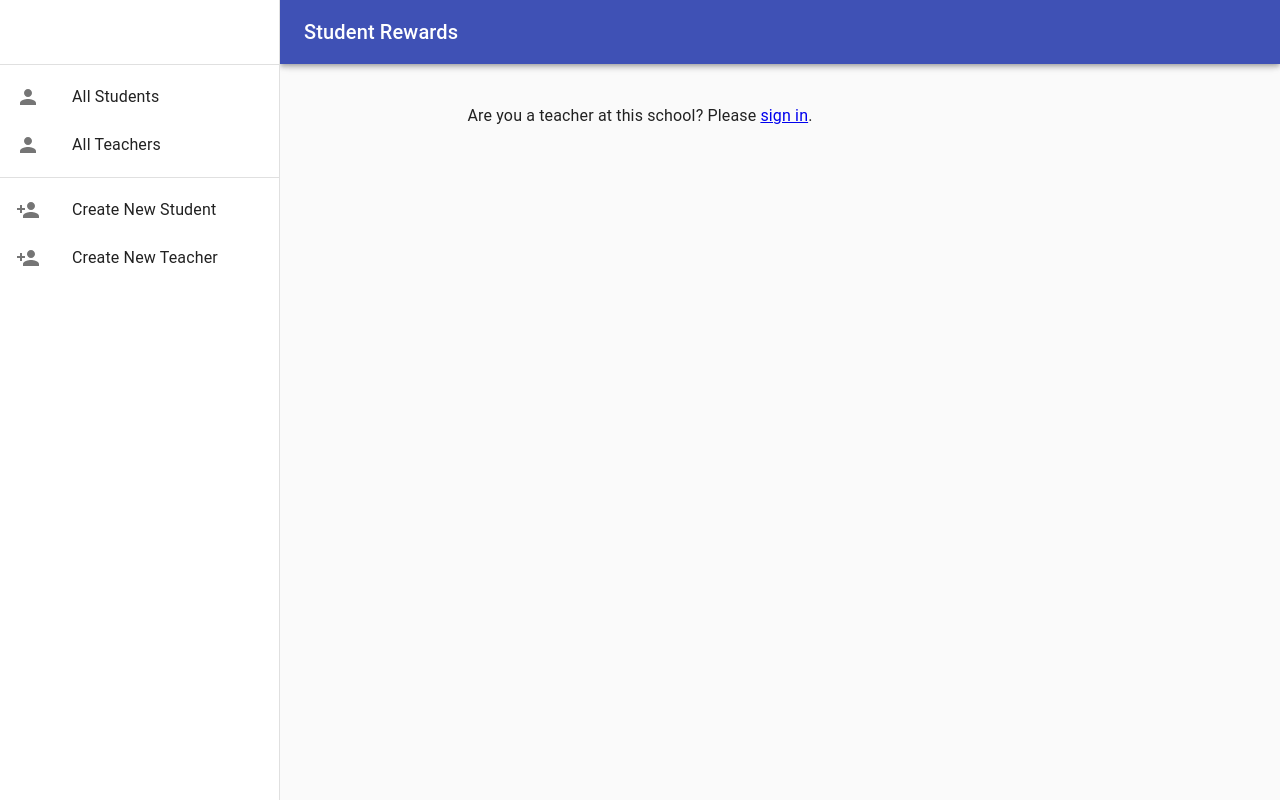
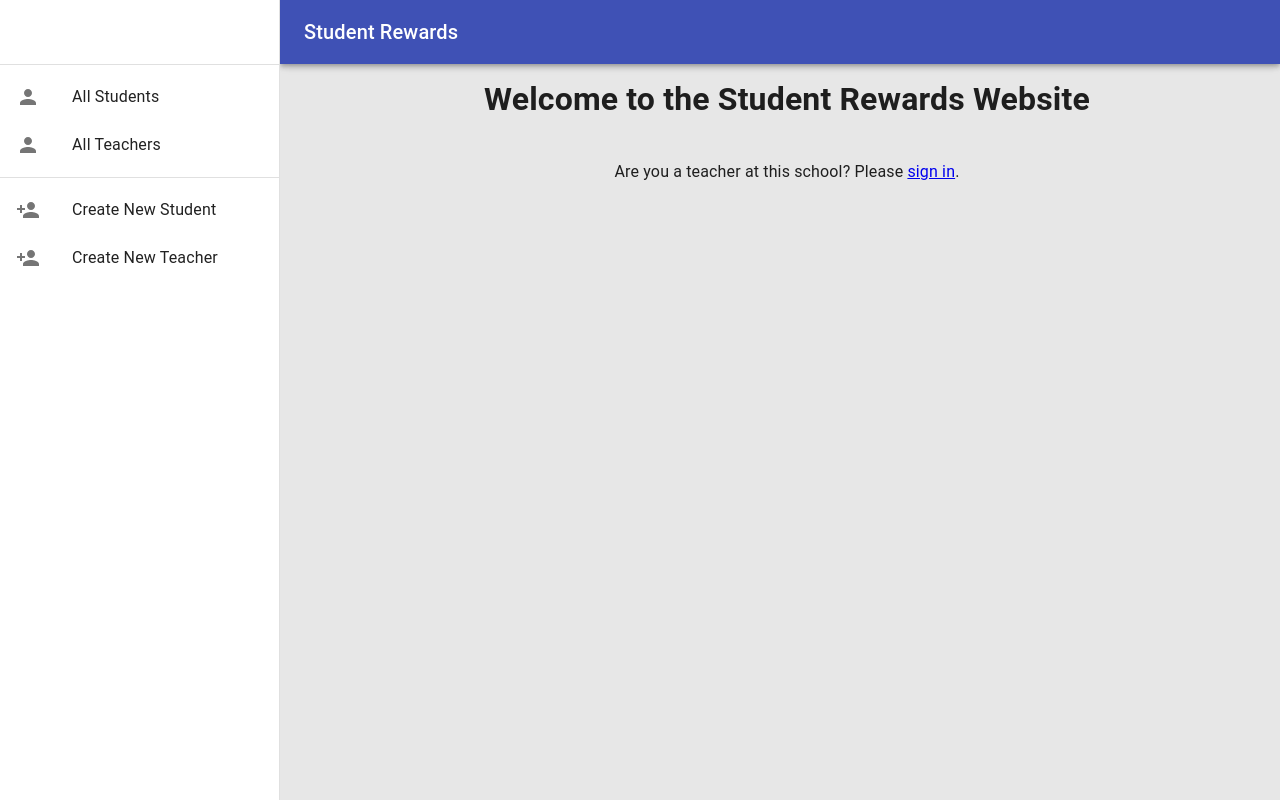
Before and after one commit to benard-kong/student-rewards-frontend, a Next.js app: page / in a window 1280 px wide. Built offline with nearby package versions, Linux system fonts and the light colour scheme; no server answers.

Commit message:
[navigation-drawer] Styling drawer and main content area

```diff
--- a/components/Navigation/Drawer.tsx
+++ b/components/Navigation/Drawer.tsx
@@ -1,14 +1,9 @@
+/* eslint react/jsx-props-no-spreading: 0 */
 import React from "react";
-import { NextRouter } from "next/router";
-import AppBar from "@material-ui/core/AppBar";
-import CssBaseline from "@material-ui/core/CssBaseline";
-import Drawer from "@material-ui/core/Drawer";
-import Hidden from "@material-ui/core/Hidden";
-import IconButton from "@material-ui/core/IconButton";
+import { AppProps } from "next/app";
+import { AppBar, Box, CssBaseline, Drawer, Hidden, IconButton, Toolbar, Typography } from "@material-ui/core";
+import { makeStyles, useTheme, Theme, createStyles, styled } from "@material-ui/core/styles";
 import MenuIcon from "@material-ui/icons/Menu";
-import Toolbar from "@material-ui/core/Toolbar";
-import Typography from "@material-ui/core/Typography";
-import { makeStyles, useTheme, Theme, createStyles } from "@material-ui/core/styles";
 import { adminLinks, primaryLinks } from "./navigation.config";
 import DrawerList from "./partials/DrawerList";
 
@@ -49,19 +44,23 @@ const useStyles = makeStyles((theme: Theme) =>
   })
 );
 
-interface Props {
-  router: NextRouter;
+const MainComponentContainer = styled(Box)({
+  "background-color": "rgba(0, 0, 0, 0.075)",
+  "min-height": "100vh",
+  "min-width": `calc(100% - ${drawerWidth}px)`,
+  "padding-top": "4em",
+  "padding-left": "1em",
+});
+
+interface Props extends AppProps {
+  pageProps: object;
   window?: () => Window;
 }
 
 // INFO: Temporary
 const isAdmin = true;
 
-export default function ResponsiveDrawer(props: Props) {
-  const {
-    router: { pathname },
-    window,
-  } = props;
+export default function ResponsiveDrawer({ Component, pageProps = {}, router: { pathname }, window }: Props) {
   const classes = useStyles();
   const theme = useTheme();
   const [mobileOpen, setMobileOpen] = React.useState(false);
@@ -130,6 +129,9 @@ export default function ResponsiveDrawer(props: Props) {
           </Drawer>
         </Hidden>
       </nav>
+      <MainComponentContainer>
+        <Component {...pageProps} />
+      </MainComponentContainer>
     </div>
   );
 }
--- a/components/Navigation/partials/DrawerList.tsx
+++ b/components/Navigation/partials/DrawerList.tsx
@@ -5,17 +5,26 @@ import List from "@material-ui/core/List";
 import ListItem from "@material-ui/core/ListItem";
 import ListItemIcon from "@material-ui/core/ListItemIcon";
 import ListItemText from "@material-ui/core/ListItemText";
-import useTheme from "@material-ui/core/styles/useTheme";
+import { useTheme, withStyles } from "@material-ui/core/styles";
 import { LinkObject } from "../navigation.config";
 
+const StyledListItem = withStyles({
+  disabled: {
+    opacity: "1 !important", // Not able to override defaults without !important?
+  },
+  selected: {
+    "background-color": "rgba(0, 0, 0, 0.3) !important",
+  },
+})(ListItem);
+
 type Props = {
+  hasDivider: boolean;
   linksList: LinkObject[];
-  hasDivider: boolean;
+  mobileClose: Function;
   pathname: string;
-  mobileClose: Function;
 };
 
-export default function DrawerList({ linksList, hasDivider = false, pathname, mobileClose }: Props) {
+export default function DrawerList({ hasDivider = false, linksList, mobileClose, pathname }: Props) {
   const theme = useTheme();
 
   const handleClick = () => {
@@ -32,14 +41,14 @@ export default function DrawerList({ linksList, hasDivider = false, pathname, mo
         {linksList.map(({ id, displayText, href, Icon }) => (
           <Link key={id} href={href} passHref>
             <MuiLink color="inherit" underline="none">
-              <ListItem button selected={pathname === href} disabled={pathname === href} onClick={handleClick}>
+              <StyledListItem button disabled={pathname === href} onClick={handleClick} selected={pathname === href}>
                 {Icon && (
                   <ListItemIcon>
                     <Icon />
                   </ListItemIcon>
                 )}
                 <ListItemText primary={displayText} />
-              </ListItem>
+              </StyledListItem>
             </MuiLink>
           </Link>
         ))}
--- a/pages/_app.tsx
+++ b/pages/_app.tsx
@@ -1,15 +1,7 @@
 /* eslint react/jsx-props-no-spreading: 0 */
 import { AppProps } from "next/app";
-import { useRouter } from "next/router";
 import Drawer from "../components/Navigation/Drawer";
 
-export default function MyApp({ Component, pageProps }: AppProps) {
-  const router = useRouter();
-
-  return (
-    <div>
-      <Drawer router={router} />
-      <Component {...pageProps} />;
-    </div>
-  );
+export default function MyApp({ Component, pageProps, router }: AppProps) {
+  return <Drawer router={router} Component={Component} pageProps={pageProps} />;
 }
```
